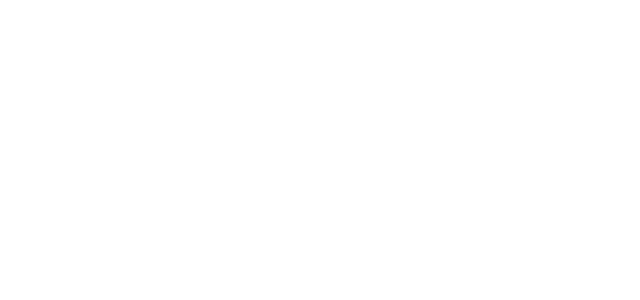
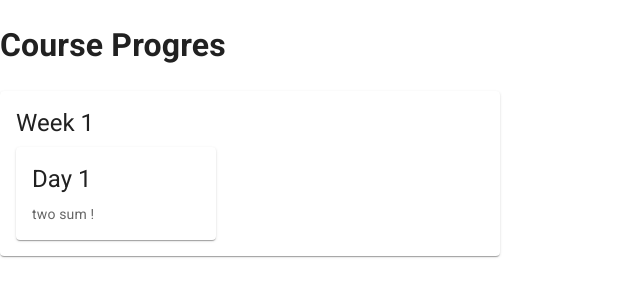
Before and after one commit to yepesJuan/perfect-practice-ui, a React (Create React App) app: page /courseprogress in a window 1280 px wide. Before the commit this address had no page. Shown: the top 300 px of the page, without its empty margins (0-640 px from the left). Built offline with nearby package versions, Linux system fonts and the light colour scheme; no server answers.

Commit message:
fixed auth and added navigation

```diff
--- a/src/App.tsx
+++ b/src/App.tsx
@@ -10,6 +10,7 @@
 import { Login } from "./pages/Login";
 import "./App.css";
 import { UserContextProvider } from "./context/UserContext";
+import { CourseProgress } from "./pages/CourseProgress";
 
 const firebaseConfig = {
   apiKey: "AIzaSyBvMe4gWfCMokPrEcrUuAogC3Lvkfea3zg",
@@ -35,6 +36,7 @@
             <Routes>
               <Route path ='/' element={<Home />} />
               <Route path ='/login' element={<Login />} />
+             <Route path ='/courseprogress' element={<CourseProgress/>} />
             </Routes>
           </Router>
         </UserContextProvider>
--- a/src/context/UserContext.tsx
+++ b/src/context/UserContext.tsx
@@ -1,21 +1,28 @@
-import { createContext, ReactNode, SetStateAction, useState } from "react";
-import { UserInfo } from "firebase/auth";
+import {
+  createContext,
+  Dispatch,
+  ReactNode,
+  SetStateAction,
+  useEffect,
+  useState,
+} from "react";
+import { getAuth, User, onAuthStateChanged } from "firebase/auth";
 
 interface UserContextT {
-  user?: UserInfo;
-  setUser?: SetStateAction<UserInfo>;
+  user?: User;
+  setUser: Dispatch<SetStateAction<User>>;
 }
 
-const UserContext = createContext<UserContextT>({});
+export const UserContext = createContext<UserContextT>({} as any);
 
-export const UserContextProvider = (props: {children:ReactNode | ReactNode[]}) => {
-  const [user, setUser] = useState<UserInfo>();
+export const UserContextProvider = (props: {
+  children: ReactNode | ReactNode[];
+}) => {
+  const auth = getAuth();
+
+  const [user, setUser] = useState<User>(auth.currentUser!);
   const value = { user, setUser } as UserContextT;
-  const {Provider} = UserContext;
-  return (
-    <Provider value={value}>
-      {props.children}
-
-    </Provider>
-  )
+  const { Provider } = UserContext;
+  onAuthStateChanged(auth, (u) => setUser(u!));
+  return <Provider value={value}>{props.children}</Provider>;
 };
--- a/src/pages/CourseProgress.tsx
+++ b/src/pages/CourseProgress.tsx
@@ -1,6 +1,26 @@
-
-
+import Card from "@mui/material/Card";
+import CardContent from "@mui/material/CardContent";
+// import CardMedia from "@mui/material/CardMedia";
+import Typography from "@mui/material/Typography";
+import { Button, CardActionArea, CardActions } from "@mui/material";
+import { WeeklyProgress } from "./WeeklyProgress";
 
 export const CourseProgress = () => {
-
-}
+  return (
+    <>
+      <h1>Course Progres</h1>
+      <div>
+      <Card sx={{ maxWidth: 500}}>
+        <CardActionArea>
+          <CardContent>
+            <Typography gutterBottom variant="h5" component="div">
+              Week 1
+            </Typography>
+            <WeeklyProgress />
+          </CardContent>
+        </CardActionArea>
+      </Card>
+      </div>
+    </>
+  );
+};
--- a/src/pages/Home.tsx
+++ b/src/pages/Home.tsx
@@ -1,13 +1,11 @@
-import { Button } from "@mui/material";
 import { Link } from "react-router-dom";
 
 export function Home () {
-
-
   return (
     <>
       <h1>Home</h1>
-      <Link to="/login" >Login</Link>
+      <Link to="/login" >Login</Link> <br/>
+      <Link to="/courseprogress" >course</Link>
     </>
   )
 }
--- a/src/pages/Login.tsx
+++ b/src/pages/Login.tsx
@@ -1,6 +1,8 @@
 import { Button } from "@mui/material";
 import { getAuth, signInWithPopup, GithubAuthProvider } from "firebase/auth";
-
+import { useContext, useEffect, useState } from "react";
+import { UserContext } from "../context/UserContext";
+import { useNavigate } from "react-router-dom";
 
 const provider = new GithubAuthProvider();
 
@@ -8,8 +10,11 @@
 //   'allow_signup': 'false'
 // });
 
-const handleLogin = () => {
-  const auth = getAuth();
+export const Login = () => {
+  const { user, setUser } = useContext(UserContext);
+  let navigate = useNavigate()
+  const handleLogin = () => {
+    const auth = getAuth();
     signInWithPopup(auth, provider)
       .then((result) => {
         // This gives you a GitHub Access Token. You can use it to access the GitHub API.
@@ -18,9 +23,10 @@
 
         // The signed-in user info.
         const user = result.user;
-        console.log(user);
+        setUser(result.user);
         // ...
-      }).catch((error) => {
+      })
+      .catch((error) => {
         // Handle Errors here.
         const errorCode = error.code;
         const errorMessage = error.message;
@@ -30,11 +36,13 @@
         const credential = GithubAuthProvider.credentialFromError(error);
         // ...
       });
-  }
+  };
+  useEffect(() => {
+    console.log(user)
+    if(user) {
+      navigate("/courseprogress")
+    }
+  },[,user])
 
-
-export const Login = () => {
-  return (
-    <Button onClick={handleLogin}>Go to login</Button>
-  )
-}
+  return <Button onClick={handleLogin}>Go to login</Button>;
+};
--- a/src/pages/WeeklyProgress.tsx
+++ b/src/pages/WeeklyProgress.tsx
@@ -1,6 +1,22 @@
-
-
-
+import Card from "@mui/material/Card";
+import CardContent from "@mui/material/CardContent";
+import Typography from "@mui/material/Typography";
+import { Button, CardActionArea, CardActions } from "@mui/material";
 export const WeeklyProgress = () => {
-
-}
+  return (
+    <>
+      <Card sx={{ maxWidth: 200 }}>
+        <CardActionArea>
+          <CardContent>
+            <Typography gutterBottom variant="h5" component="div">
+              Day 1
+            </Typography>
+            <Typography variant="body2" color="text.secondary">
+              two sum !
+            </Typography>
+          </CardContent>
+        </CardActionArea>
+      </Card>
+    </>
+  );
+};
```
